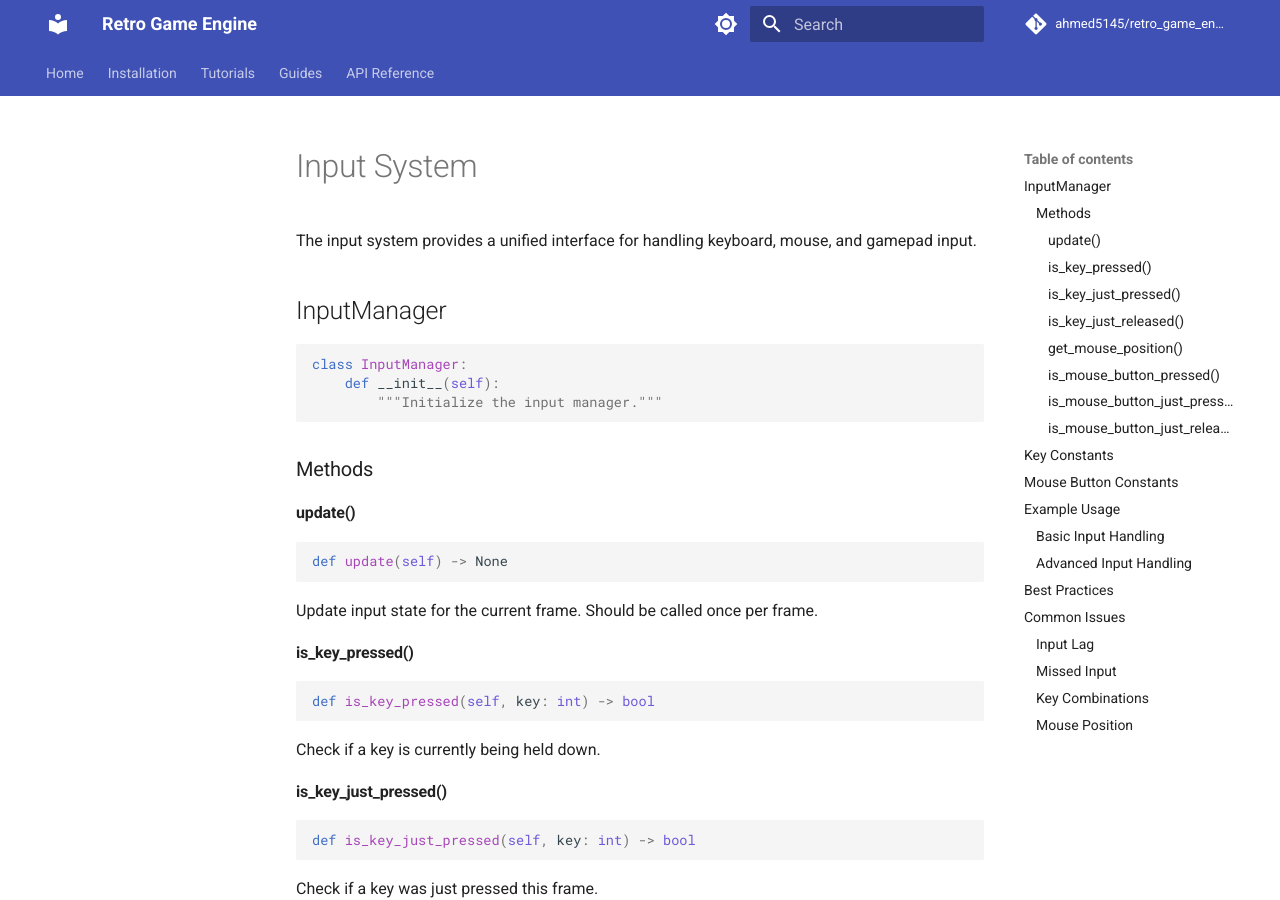
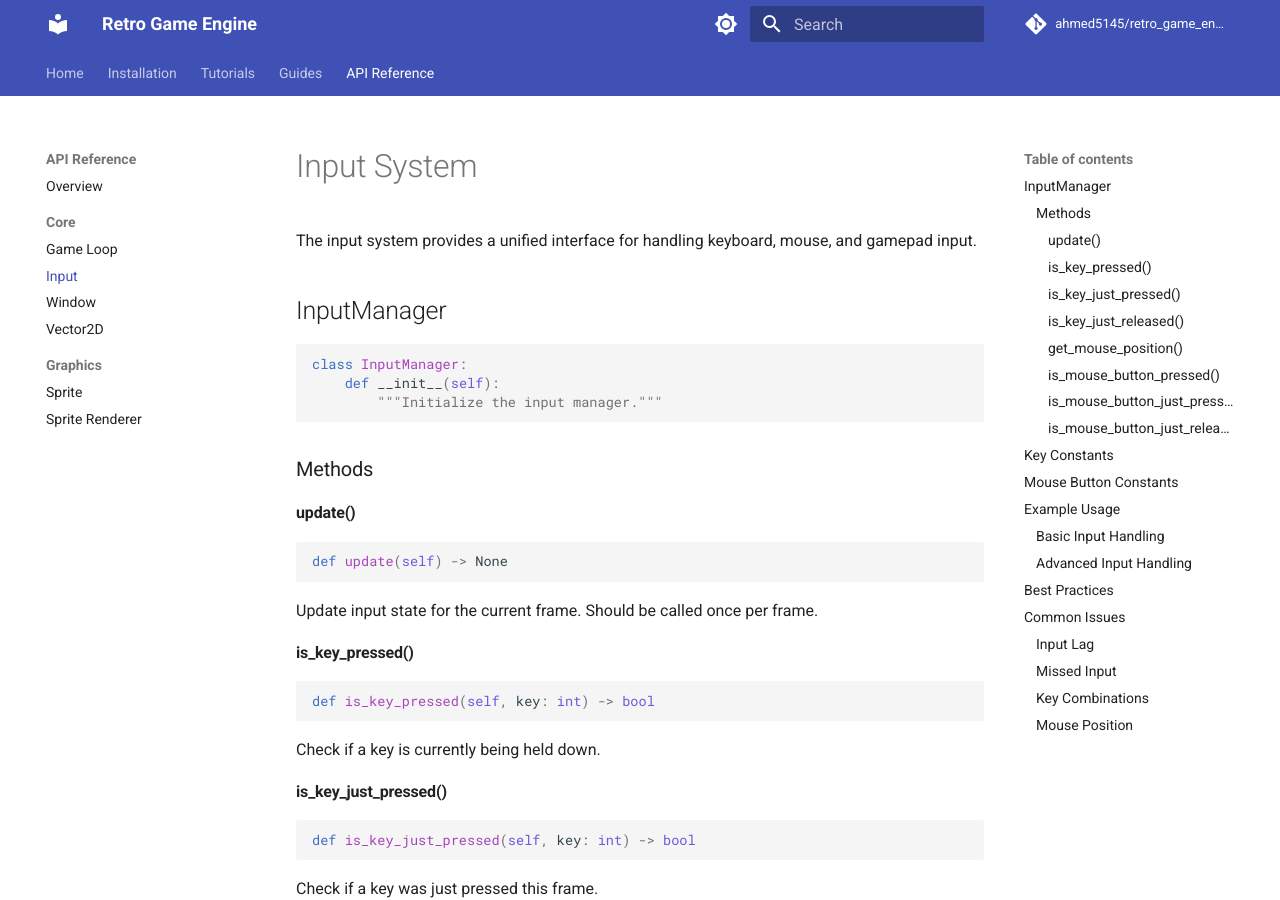
Before and after one commit to ahmed5145/retro_game_engine, an MkDocs documentation site: the page built from docs/api/input.md, in a window 1280 px wide and 900 px high. Built offline with MkDocs 1.6.1 and Material for MkDocs 9.7.7, drawn with Linux system fonts in a browser that asks for light colours; comment, search, counter and statistics services are not loaded.

```diff
--- a/mkdocs.yml
+++ b/mkdocs.yml
@@ -59,5 +59,16 @@ nav:
   - Guides:
     - FAQ: guides/faq.md
     - Migration: guides/migration.md
+    - Best Practices: guides/best-practices.md
+    - Performance: guides/performance.md
+    - Troubleshooting: guides/troubleshooting.md
   - API Reference:
     - Overview: api/index.md
+    - Core:
+      - Game Loop: api/game_loop.md
+      - Input: api/input.md
+      - Window: api/window.md
+      - Vector2D: api/vector2d.md
+    - Graphics:
+      - Sprite: api/sprite.md
+      - Sprite Renderer: api/sprite_renderer.md
```
Also changed, not shown: 1 other file.
